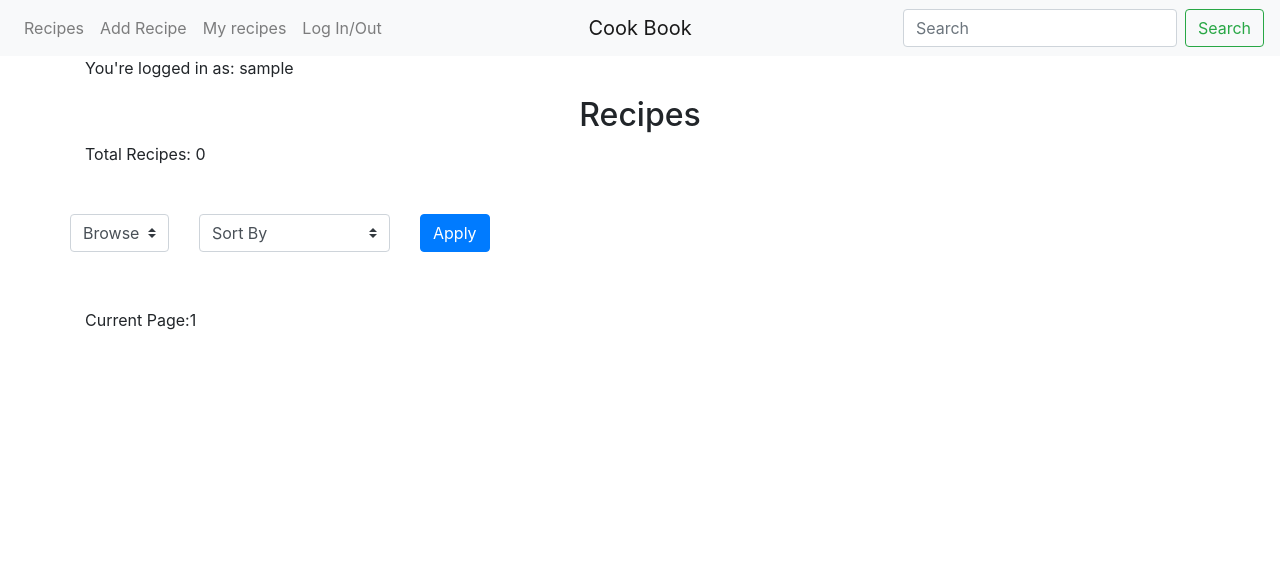
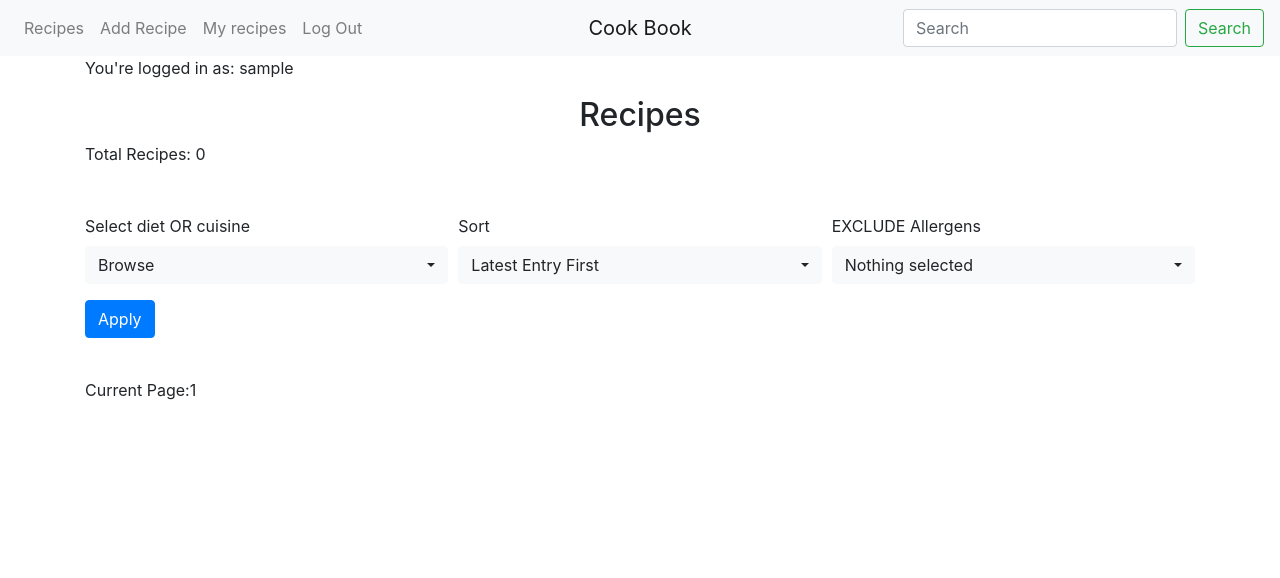
Before and after one commit to irinanita/cook-book, a Flask app: page /recipes in a window 1280 px wide. Shown: the top 578 px of the page. Run offline with Flask 2, Linux system fonts and the light colour scheme; the visitor is signed in with stand-in values (Sample User, id 1); data that the repository does not hold is empty; some libraries are stand-ins or nearby versions.

Commit message:
Code refactoring & form styling .Added bootstrap-select

```diff
--- a/app.py
+++ b/app.py
@@ -13,15 +13,20 @@ app.config["MONGO_URI"]="mongodb://admin:ceckbrb05@ds121295.mlab.com:21295/cook_
 mongo=PyMongo(app)
 
 @app.route('/', methods=['GET','POST'])
-def login():
+def home():
+    recipes=mongo.db.recipes.find().sort('_id', -1).limit(4) #return the latest 4 recipes
+    return render_template('home.html',recipes=recipes)
+
+@app.route('/autentication', methods=['GET','POST'])
+def autentication():
     message="In order to use the cook book please login"
     session['logged_in']=False
-    # Release a session variable containing user
+    # Release the session variable containing current user's name
     session.pop('user', None)
     return render_template('login.html',message=message)
 
 @app.route('/login',methods=['GET','POST'])
-def login_2():
+def login():
     users=mongo.db.users
     username=request.form['user']
     user=users.find_one({"user":username})
@@ -52,20 +57,8 @@ def register():
     return render_template('login.html',message=message)
 
 
-
-@app.route('/home')
-def home():
-    if not session['logged_in']:
-        return redirect(url_for('login'))
-    recipes=mongo.db.recipes.find().sort('_id', -1).limit(4) #return the latest 4 recipes
-    return render_template('home.html',recipes=recipes)
-
-
-
 @app.route('/view_recipe/<recipe_id>')
 def view_recipe(recipe_id):
-    if not session['logged_in']:
-        return redirect(url_for('login'))
     the_recipe=mongo.db.recipes.find_one({"_id":ObjectId(recipe_id)})
     #Everytime a recipe is opened the number increases
     views=int(the_recipe['views'])
@@ -75,12 +68,9 @@ def view_recipe(recipe_id):
 @app.route('/recipes',defaults={'page': 1})
 @app.route('/recipes/page/<page>')
 def recipes(page):
-    if not session['logged_in']:
-        return redirect(url_for('login'))
     filters={}
     if "browse" in request.args:
         filters['browse']=request.args.get("browse")
-        print(filters['browse'])
         tmpParams = [];
         tmpParams.append({"cuisine":request.args.get("browse")})
         tmpParams.append({"diet":request.args.get("browse")})
@@ -127,7 +117,6 @@ def recipes(page):
     recipes_length=recipes.count(True)
 
 
-
     _diet_list=mongo.db.diet.find()
     diet_list=[diet for diet in _diet_list]
     _cuisine_list=mongo.db.cuisine.find()
@@ -138,7 +127,8 @@ def recipes(page):
 @app.route('/my_recipes')
 def my_recipes():
     if not session['logged_in']:
-        return redirect(url_for('login'))
+        message="In order to view your recipes or add a new one please log in"
+        return render_template('login.html', message=message)
     user = session['user']
     recipes = mongo.db.recipes.find({ 'user': user  })
     return render_template('my_recipes.html',recipes=recipes)
@@ -146,7 +136,7 @@ def my_recipes():
 @app.route('/delete_recipe/<recipe_id>')
 def delete_recipe(recipe_id):
     if not session['logged_in']:
-        return redirect(url_for('login'))
+        return redirect(url_for('autentication'))
     mongo.db.recipes.find_one({"_id":ObjectId(recipe_id)})
     mongo.db.recipes.remove({'_id':ObjectId(recipe_id)})
     return redirect (url_for('my_recipes'))
@@ -161,13 +151,13 @@ a completely different recipe.
 @app.route('/edit_recipe/<recipe_id>', methods = ['GET','POST'])
 def edit_recipe(recipe_id):
     if not session['logged_in']:
-        return redirect(url_for('login'))
+        return redirect(url_for('autentication'))
     user = session['user']
     recipe=mongo.db.recipes.find_one({"_id":ObjectId(recipe_id)})
 
-    #in order to avoid users editing recipes that are not their
+    #in order to avoid users editing recipes that are not theirs
     if recipe['user'] != user:
-        return redirect(url_for('login'))
+        return redirect(url_for('autentication'))
 
     _diet_list=mongo.db.diet.find()
     diet_list=[diet for diet in _diet_list]
@@ -190,7 +180,7 @@ def edit_recipe(recipe_id):
 @app.route('/update_recipe/<recipe_id>',methods=['GET','POST'])
 def update_recipe(recipe_id):
     if not session['logged_in']:
-        return redirect(url_for('login'))
+        return redirect(url_for('autentication'))
     recipes_dict=request.form.to_dict()
 
     headers = ('name', 'qty','units')
@@ -231,7 +221,8 @@ def update_recipe(recipe_id):
 @app.route('/add_recipe')
 def add_recipe():
     if not session['logged_in']:
-        return redirect(url_for('login'))
+        message="If you would like to add a recipe please log in"
+        return render_template('login.html', message=message)
     allergens_list=mongo.db.allergens.find()
     _diet_list=mongo.db.diet.find()
     diet_list=[diet for diet in _diet_list]
@@ -249,7 +240,7 @@ def add_recipe():
 @app.route('/insert_recipe', methods =["POST","GET"])
 def insert_recipe():
     if not session['logged_in']:
-        return redirect(url_for('login'))
+        return redirect(url_for('autentication'))
     _units=mongo.db.units.find()
     units_list=[unit for unit in _units]
 
--- a/static/css/style.css
+++ b/static/css/style.css
@@ -7,12 +7,16 @@ body{
     flex-direction:column;
 }
 
-.custom-select{
-    width:auto;
-}
+/*.custom-select{*/
+/*    width:auto;*/
+/*}*/
 
 .container--flex{
     flex:1 0 auto;
+}
+
+.bootstrap-select>.dropdown-toggle.bs-placeholder{
+    color:#212529;
 }
 
 .footer,
--- a/templates/base.html
+++ b/templates/base.html
@@ -7,6 +7,8 @@
     <meta http-equiv="X-UA-Compatible" content="ie=edge">
     <title>Cook Book</title>
     <link rel="stylesheet" href="https://stackpath.bootstrapcdn.com/bootstrap/4.2.1/css/bootstrap.min.css" integrity="sha384-GJzZqFGwb1QTTN6wy59ffF1BuGJpLSa9DkKMp0DgiMDm4iYMj70gZWKYbI706tWS" crossorigin="anonymous">
+    <!-- Bootstrap Select -->
+    <link rel="stylesheet" href="https://cdnjs.cloudflare.com/ajax/libs/bootstrap-select/1.13.2/css/bootstrap-select.min.css">
     <link rel="stylesheet" href="{{url_for('static',filename='css/style.css')}}" type="text/css" />
     <link rel="stylesheet" href="https://use.fontawesome.com/releases/v5.7.2/css/all.css" integrity="sha384-fnmOCqbTlWIlj8LyTjo7mOUStjsKC4pOpQbqyi7RrhN7udi9RwhKkMHpvLbHG9Sr" crossorigin="anonymous">
 </head>
@@ -23,14 +25,16 @@
                 <li class="nav-item">
                     <a class="nav-link" href="{{url_for('recipes')}}">Recipes</a>
                 </li>
-                <li class="nav-item">
-                    <a class="nav-link" href="{{url_for('add_recipe')}}">Add Recipe</a>
-                </li>
+                {%if 'user' in session%}
+                    <li class="nav-item">
+                        <a class="nav-link" href="{{url_for('add_recipe')}}">Add Recipe</a>
+                    </li>
+                 {% endif %}
                 <li class="nav-item">
                     <a class="nav-link" href="{{url_for('my_recipes')}}">My recipes</a>
                 </li>
                 <li class="nav-item">
-                    <a class="nav-link" href="{{url_for('login')}}">Log In/Out</a>
+                    <a class="nav-link" href="{{url_for('autentication')}}">{{"Log Out" if 'user' in session else "Log In"}}</a>
                 </li>
             </ul>
             <form method="GET" action="{{url_for('recipes')}}" class="form-inline my-2 my-lg-0">
@@ -53,6 +57,8 @@
     <script src="https://code.jquery.com/jquery-3.3.1.slim.min.js" integrity="sha384-q8i/X+965DzO0rT7abK41JStQIAqVgRVzpbzo5smXKp4YfRvH+8abtTE1Pi6jizo" crossorigin="anonymous"></script>
     <script src="https://cdnjs.cloudflare.com/ajax/libs/popper.js/1.14.6/umd/popper.min.js" integrity="sha384-wHAiFfRlMFy6i5SRaxvfOCifBUQy1xHdJ/yoi7FRNXMRBu5WHdZYu1hA6ZOblgut" crossorigin="anonymous"></script>
     <script src="https://stackpath.bootstrapcdn.com/bootstrap/4.2.1/js/bootstrap.min.js" integrity="sha384-B0UglyR+jN6CkvvICOB2joaf5I4l3gm9GU6Hc1og6Ls7i6U/mkkaduKaBhlAXv9k" crossorigin="anonymous"></script>
+    <!-- Latest compiled and minified JavaScript for Bootstrap Select -->
+    <script src="https://cdnjs.cloudflare.com/ajax/libs/bootstrap-select/1.13.2/js/bootstrap-select.min.js"></script>
 
 </body>
 
--- a/templates/login.html
+++ b/templates/login.html
@@ -5,7 +5,7 @@
    <p>{{message}}</p>
 </div>
 {%endif%}
-<form action="{{url_for('login_2')}}" method="POST">
+<form action="{{url_for('login')}}" method="POST">
     <div class="form-group">
         <label for="user">Username</label>
         <input type="text" class="form-control" value="" name="user" placeholder="Username" required>
--- a/templates/recipes.html
+++ b/templates/recipes.html
@@ -1,47 +1,47 @@
 {%extends 'base.html'%}{%block content%}
 <h2 class="text-center">Recipes</h2>
 <p>Total Recipes: {{recipes_count}}</p>
-<div class="row mt-5">
+<div class="mt-5">
     <form action="{{url_for('recipes')}}" method="GET">
-        <input type="hidden" name="keyword" value="{{keyword if keyword}}" />
-        <div class="row form-group">
-            <div class="col">
-                <select class="custom-select" name="browse">
-                    {%if 'browse' in filters%}
-                    <option selected>{{filters['browse']}}</option>
-                    {% else %}
+        <input  type="hidden" name="keyword" value="{{keyword if keyword}}" />
+        <div class="form-row">
+            <div class="form-group col-12 col-md-4">
+                <label for="browse">Select diet OR cuisine</label>
+                <select class="form-control selectpicker" name="browse" id="browse">
                     <option disabled selected>Browse</option>
-                    {%endif%}
-                    <option>All</option>
                     <optgroup label="Diet">
-                            {% for diet in _diet %}
-                            <option>{{diet.diet_name}}</option>
-                            {% endfor %}
+                        {% for diet in _diet %}
+                        <option {{"selected" if ('browse' in filters) and (filters['browse'] == diet.diet_name)}}>{{diet.diet_name}}</option>
+                        {% endfor %}
                         </optgroup>
                     <optgroup label="Cuisine">
                         {%for cuisine in _cuisine %}
-                        <option>{{cuisine.cuisine_name}}</option>
+                        <option {{"selected" if ('browse' in filters) and (filters['browse'] == cuisine.cuisine_name)}}>{{cuisine.cuisine_name}}</option>
                         {% endfor %}
+                    </optgroup>
+                    <optgroup label="Select All">
+                         <option>All</option>
                     </optgroup>
                 </select>
             </div>
-            <div class="col">
-                <select class="custom-select" name="sort">
-                    {%if 'sort' in filters%}
-                    <option selected>{{filters['sort']}}</option>
-                    {%else%}
-                    <option value="" disabled selected>Sort By</option>
-                    {%endif%}
-                    <option>Latest Entry First</option>
-                    <option>Oldest Entry First</option>
-                    <option>Most viewed on top</option>
+            <div class="form-group col-12 col-md-4 ">
+                <label for="sort">Sort</label>
+                <select class="selectpicker form-control" name="sort" id="sort">
+                    <option {{"selected" if ('sort' in filters) and (filters['sort']=="Latest Entry First")}}>Latest Entry First</option>
+                    <option {{"selected" if ('sort' in filters) and (filters['sort']=="Oldest Entry First")}}>Oldest Entry First</option>
+                    <option {{"selected" if ('sort' in filters) and (filters['sort']=="Most viewed on top")}}>Most viewed on top</option>
                 </select>
             </div>
-
-            <div class="col">
-                <button type="submit" class="btn btn-primary" name="submit">Apply</button>
+            <div class="form-group col-12 col-md-4 ">
+                <label for="allergies_list">EXCLUDE Allergens</label>
+                <select class="selectpicker form-control" data-style ="btn-light btn-new" id="allergies_list" multiple>
+                <option>Mustard</option>
+                <option>Ketchup</option>
+                <option>Relish</option>
+                </select>
             </div>
         </div>
+        <button type="submit" class="btn btn-primary" name="submit">Apply</button>
     </form>
 </div>
 
```
Also changed, not shown: templates/add_recipe.html (+8 -13 lines), templates/edit_recipe.html (+4 -4 lines), README.md.
